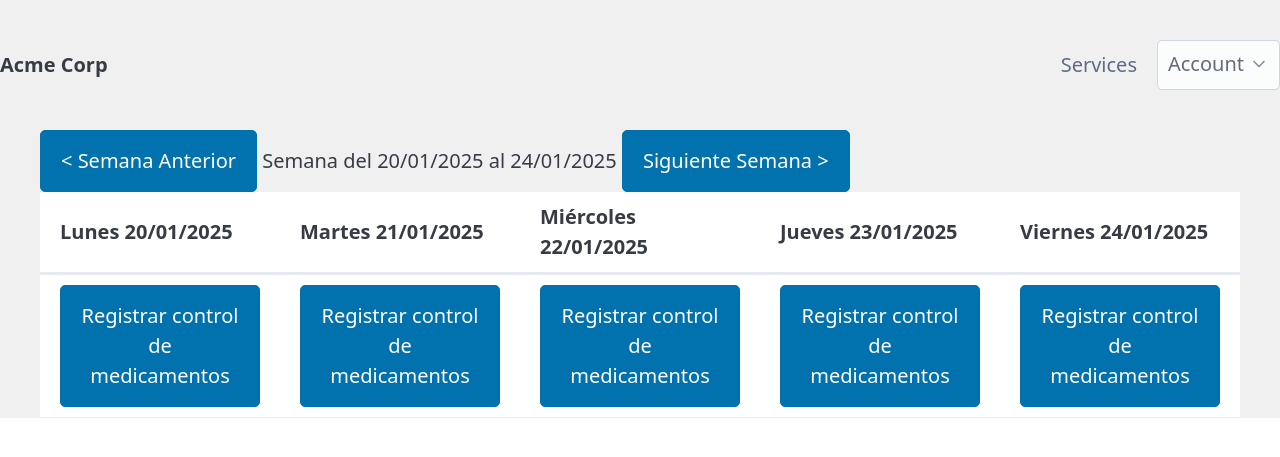
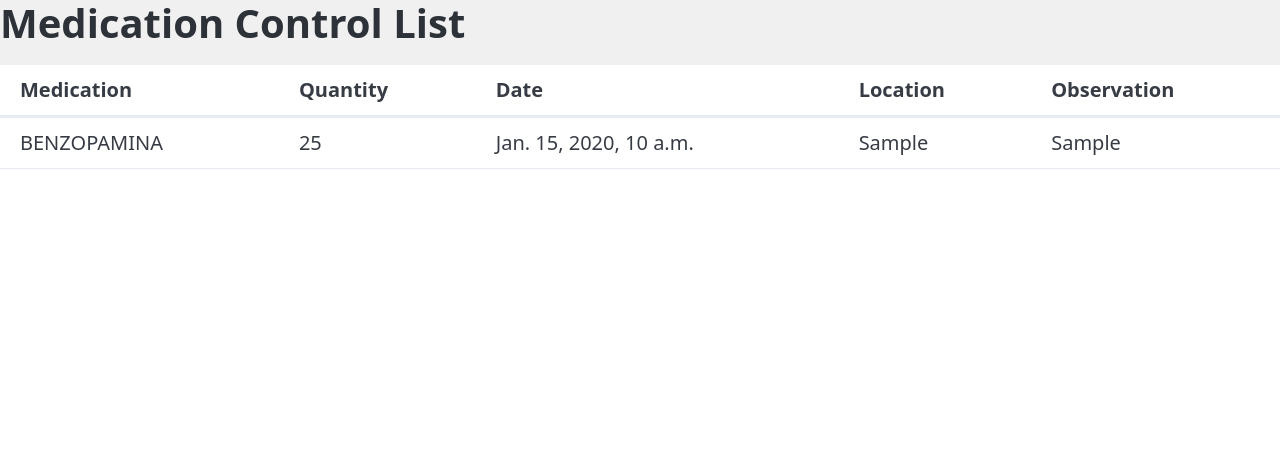
Before and after one commit to JuanPuyo1/EMR_RVDjango, a Django app: page /medication_control_list/ in a window 1280 px wide. Shown: the top 457 px of the page. Run offline with Django 5.2, Linux system fonts and the light colour scheme; data comes from the database, SQL or seed files in the repository; tables that the repository leaves empty hold one stand-in row (values such as "Sample post"); some libraries are stand-ins or nearby versions.

Commit message:
correcting the medication_control_list view

```diff
--- a/emr/templates/emr/medication_control_list.html
+++ b/emr/templates/emr/medication_control_list.html
@@ -1,184 +1,29 @@
 {% extends "base.html" %}
-{% block title %}
-<h1>Control de Medicamentos</h1>
-{% endblock title %}
-
-{% block extra_css %}
-<style>
-    .table th {
-        text-align: center;
-        background-color: #f8f9fa;
-    }
-
-    .table td {
-        text-align: center;
-        vertical-align: middle;
-    }
-
-    #currentWeekDisplay {
-        font-size: 1.2em;
-        font-weight: bold;
-    }
-
-    .med-control-btn {
-        background-color: rgba(0, 123, 255, 0.1);
-        border: 1px solid rgba(0, 123, 255, 0.5);
-        color: #0056b3;
-        padding: 8px;
-        border-radius: 4px;
-        width: 100%;
-        transition: all 0.3s ease;
-    }
-
-    .med-control-btn:hover {
-        background-color: rgba(0, 123, 255, 0.2);
-        border-color: #0056b3;
-    }
-
-    .calendar-cell {
-        padding: 10px;
-        display: flex;
-        flex-direction: column;
-        justify-content: center;
-        align-items: center;
-        gap: 10px;
-    }
-
-</style>
-{% endblock extra_css %}
 
 {% block content %}
-<div class="container">
-    <div class="row mb-3">
-        <div class="col">
-            <button id="prevWeek" class="btn btn-primary">&lt; Semana Anterior</button>
-            <span id="currentWeekDisplay" class="mx-3"></span>
-            <button id="nextWeek" class="btn btn-primary">Siguiente Semana &gt;</button>
-        </div>
-    </div>
+<h1>Medication Control List</h1>
 
-    <div class="row">
-        <div class="col">
-            <table class="table table-bordered">
-                <thead>
-                    <tr>
-                        <th id="mon">Lunes</th>
-                        <th id="tue">Martes</th>
-                        <th id="wed">Miércoles</th>
-                        <th id="thu">Jueves</th>
-                        <th id="fri">Viernes</th>
-                    </tr>
-                </thead>
-                <tbody id="calendarBody">
-                    <!-- Days will be filled by JavaScript -->
-                </tbody>
-            </table>
-        </div>
-    </div>
-</div>
-{% endblock content %}
 
-{% block extra_scripts %}
-<script>
-class WeekCalendar {
-    constructor() {
-        this.currentDate = new Date();
-        this.initializeCalendar();
-        this.setupEventListeners();
-    }
-
-    initializeCalendar() {
-        this.moveToCurrentWeek();
-        this.renderCalendar();
-    }
-
-    setupEventListeners() {
-        document.getElementById('prevWeek').addEventListener('click', () => {
-            this.currentDate.setDate(this.currentDate.getDate() - 7);
-            this.renderCalendar();
-        });
-
-        document.getElementById('nextWeek').addEventListener('click', () => {
-            this.currentDate.setDate(this.currentDate.getDate() + 7);
-            this.renderCalendar();
-        });
-    }
-
-    moveToCurrentWeek() {
-        // Move to Monday of current week
-        while (this.currentDate.getDay() !== 1) {
-            this.currentDate.setDate(this.currentDate.getDate() - 1);
-        }
-    }
-
-    formatDate(date) {
-        return date.toLocaleDateString('es-ES', {
-            day: '2-digit',
-            month: '2-digit',
-            year: 'numeric'
-        });
-    }
-
-    renderCalendar() {
-        // Update header dates
-        const days = ['mon', 'tue', 'wed', 'thu', 'fri'];
-        const weekDates = [];
-
-        for (let i = 0; i < 5; i++) {
-            const date = new Date(this.currentDate);
-            date.setDate(this.currentDate.getDate() + i);
-            weekDates.push(date);
-            const dateStr = this.formatDate(date);
-            document.getElementById(days[i]).textContent =
-                `${['Lunes', 'Martes', 'Miércoles', 'Jueves', 'Viernes'][i]} ${dateStr}`;
-        }
-
-        // Update week display
-        const weekStart = this.formatDate(weekDates[0]);
-        const weekEnd = this.formatDate(weekDates[4]);
-        document.getElementById('currentWeekDisplay').textContent =
-            `Semana del ${weekStart} al ${weekEnd}`;
-
-        // Create single row with buttons for each day
-        const tbody = document.getElementById('calendarBody');
-        tbody.innerHTML = '';
-
-        const row = document.createElement('tr');
-
-        // Create cells for each day
-        for (let day = 0; day < 5; day++) {
-            const cell = document.createElement('td');
-            cell.dataset.date = weekDates[day].toISOString().split('T')[0];
-            cell.style.height = '80px';
-            cell.className = 'calendar-cell';
-
-            // Create button for medication control
-            const button = document.createElement('button');
-            button.className = 'med-control-btn';
-            button.textContent = 'Registrar control de medicamentos';
-            button.addEventListener('click', (e) => {
-                e.stopPropagation();
-                this.handleMedicationControl(cell.dataset.date);
-            });
-
-            cell.appendChild(button);
-            row.appendChild(cell);
-        }
-
-        tbody.appendChild(row);
-    }
-
-    handleMedicationControl(date) {
-        console.log(`Medication Control for: ${date}`);
-        window.location.href = `/medication_control/${date}`;
-        // Add your logic here to handle the medication control registration
-        // For example, redirect to a form or open a modal
-    }
-}
-
-// Initialize calendar when DOM is loaded
-document.addEventListener('DOMContentLoaded', () => {
-    const calendar = new WeekCalendar();
-});
-</script>
-{% endblock extra_scripts %}
+<table>
+    <thead>
+        <tr>
+            <th>Medication</th>
+            <th>Quantity</th>
+            <th>Date</th>
+            <th>Location</th>
+            <th>Observation</th>
+        </tr>
+    </thead>
+    <tbody>
+        {% for medication in medications %}
+        <tr>
+            <td>{{ medication.med.med_name }}</td>
+            <td>{{ medication.med.med_quantity }}</td>
+            <td>{{ medication.control_date }}</td>
+            <td>{{ medication.control_location }}</td>
+            <td>{{ medication.control_observation }}</td>
+        </tr>
+        {% endfor %}
+    </tbody>
+</table>
+{% endblock %}
--- a/emr/urls.py
+++ b/emr/urls.py
@@ -8,6 +8,6 @@ urlpatterns = [
     path('medical_record/', views.medical_record, name='medical_record'),
     path('medication_form/', views.MedCreateView.as_view(), name='medication_form'),
     path('medication_list/', views.MedInventoryView.as_view(), name='medication_list'),
-    path('medication_control_list/', views.MedControlView.as_view(), name='medication_control_list'),
-    path('medication_control/<str:date>/', views.MedControlListView.as_view(), name='medication_control'),
+    path('medication_control_list/', views.MedicationControlListView.as_view(), name='medication_control_list'),
+    path('medication_control/<str:date>/', views.MedControlRegisterView.as_view(), name='medication_control'),
 ]
--- a/emr/views.py
+++ b/emr/views.py
@@ -1,12 +1,12 @@
 from django.shortcuts import render, redirect
 from django.views.generic import ListView, CreateView, View
-from .models import Medication, Patient
+from .models import Medication, Patient, MedicationControl
 from .forms import MedicationForm, MedicationControlForm
 
 # Create your views here.
 
 def index(request):
-    return render(request, 'emr/index.html')
+    return redirect('accounts:login')
 
 def medical_record(request):
     return render(request, 'emr/medical_record.html')
@@ -28,13 +28,27 @@ class MedInventoryView(ListView):
     context_object_name = 'medications'
 
 
+
+
 class MedControlView(View):
     def get(self, request):
-        return render(request, 'emr/medication_control_list.html')
+        return render(request, 'emr/medication_inventory.html')
 
-class MedControlListView(View):
+
+class MedControlRegisterView(View):
     form_class = MedicationControlForm
     def get(self, request, date ):
         medications = Medication.objects.all()
         form = self.form_class()
+        if request.user.is_authenticated:
+            print("LOGEADO")
+        else:
+            print("NO LOGEADO")
+
         return render(request, 'emr/medication_control.html', {'medications': medications, 'form': form})
+
+
+class MedicationControlListView(ListView):
+    model = MedicationControl
+    template_name = 'emr/medication_control_list.html'
+    context_object_name = 'medications'
--- a/templates/base.html
+++ b/templates/base.html
@@ -14,6 +14,7 @@
     {% endblock custom_css %}
 </head>
 <body>
+    {% if user.is_authenticated %}
     <header>
         <nav>
             <ul>
@@ -30,14 +31,14 @@
                     <li><a href="#">Profile</a></li>
                     <li><a href="#">Settings</a></li>
                     <li><a href="#">Security</a></li>
-                    <li><a href="#">Logout</a></li>
+                    <li><a href="{% url 'accounts:logout' %}">Logout</a></li>
                   </ul>
                 </details>
               </li>
             </ul>
           </nav>
     </header>
-
+    {% endif %}
 {% block content %}
 {% endblock content %}
 
```
